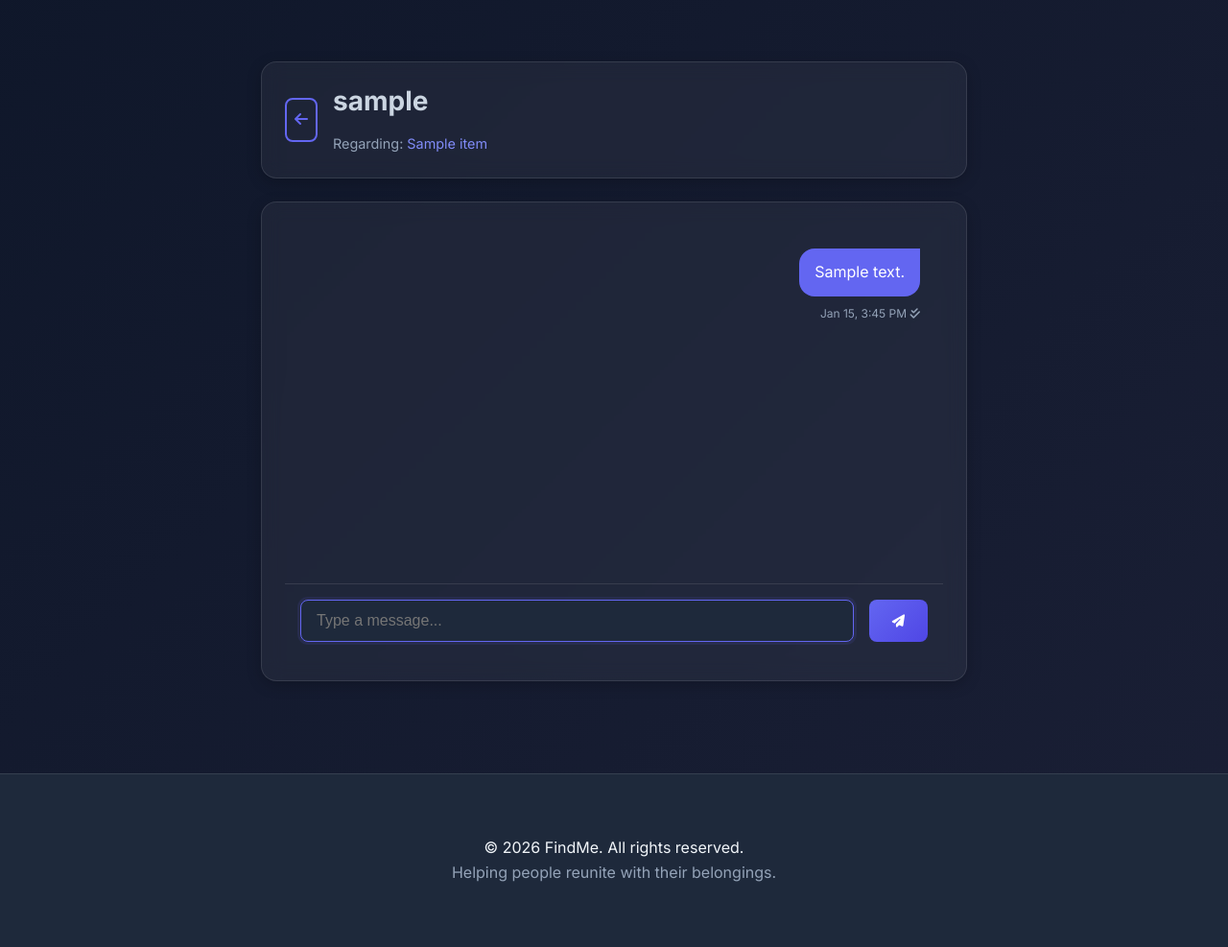
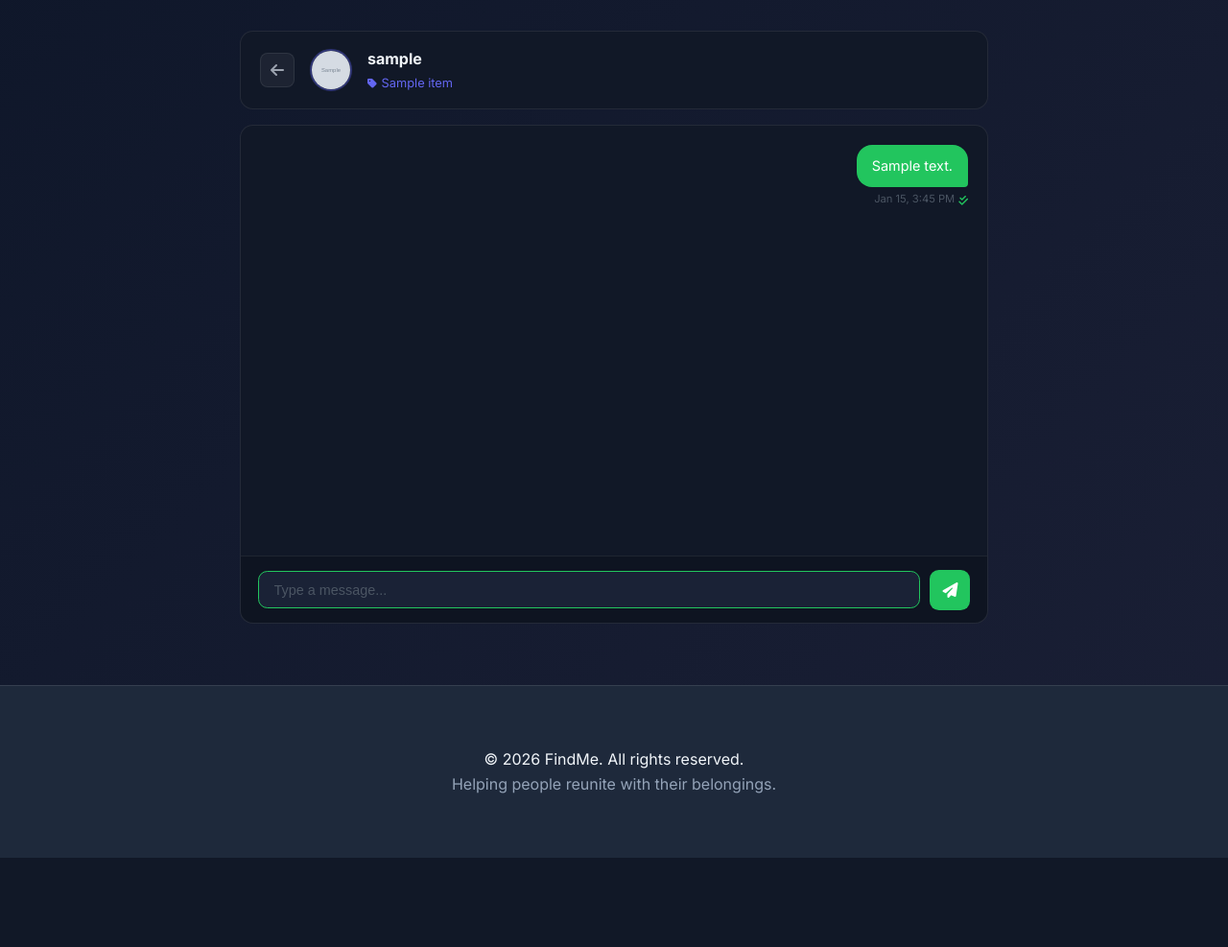
Before and after one commit to Rahul-Sherchan/FindMe--Lost-and-Found-App, a Django app: page /messaging/1/ in a window 1280 px wide. Shown: the part 78-1065 px from the top of the page at 96% size. After the commit the page ends 972 px from the top, so only its background shows below. Run offline with Django 5.2, Linux system fonts and the light colour scheme; a user stored in the database is signed in; tables that the repository leaves empty hold one stand-in row (values such as "Sample post"); grey boxes marked "Sample" are stand-in pictures; data that the repository does not hold is empty; some libraries are stand-ins or nearby versions.

Commit message:
feat: modernize messaging interface with improved chat bubble styling

```diff
--- a/templates/messaging/conversation_detail.html
+++ b/templates/messaging/conversation_detail.html
@@ -1,115 +1,236 @@
 {% extends 'base.html' %}
 
-{% block title %}Chat with {{ other_user.username }} - FindMe{% endblock %}
+{% block title %}Chat with {{ other_user.username }} — FindMe{% endblock %}
+
+{% block extra_css %}
+<style>
+  .chat-page {
+    max-width: 820px;
+    margin: 2rem auto;
+    padding: 0 1.25rem;
+    display: flex;
+    flex-direction: column;
+    gap: 1rem;
+  }
+
+  /* ── Header ── */
+  .chat-header {
+    background: #111827;
+    border: 1px solid rgba(255,255,255,0.08);
+    border-radius: 0.85rem;
+    padding: 1rem 1.25rem;
+    display: flex;
+    align-items: center;
+    gap: 1rem;
+  }
+
+  .chat-back-btn {
+    display: flex; align-items: center; justify-content: center;
+    width: 36px; height: 36px; border-radius: 0.5rem;
+    background: rgba(255,255,255,0.05); border: 1px solid rgba(255,255,255,0.08);
+    color: #9CA3AF; text-decoration: none; flex-shrink: 0;
+    transition: all 0.2s;
+  }
+  .chat-back-btn:hover { background: rgba(255,255,255,0.1); color: #E5E7EB; }
+
+  .chat-avatar {
+    width: 44px; height: 44px; border-radius: 50%;
+    object-fit: cover; flex-shrink: 0;
+    border: 2px solid rgba(99,102,241,0.4);
+  }
+  .chat-avatar-placeholder {
+    width: 44px; height: 44px; border-radius: 50%; flex-shrink: 0;
+    background: rgba(99,102,241,0.15); border: 2px solid rgba(99,102,241,0.3);
+    display: flex; align-items: center; justify-content: center;
+    font-size: 1.1rem; color: #818cf8;
+  }
+
+  .chat-info { flex: 1; min-width: 0; }
+  .chat-username { font-size: 1rem; font-weight: 700; color: #f1f5f9; margin: 0 0 0.15rem; }
+  .chat-item-ref {
+    font-size: 0.8rem; color: #6366f1; display: flex; align-items: center; gap: 0.3rem;
+    text-decoration: none;
+  }
+  .chat-item-ref:hover { color: #818cf8; }
+
+  /* ── Messages box ── */
+  .chat-box {
+    background: #111827;
+    border: 1px solid rgba(255,255,255,0.08);
+    border-radius: 0.85rem;
+    overflow: hidden;
+    display: flex;
+    flex-direction: column;
+    height: 520px;
+  }
+
+  .messages-area {
+    flex: 1;
+    overflow-y: auto;
+    padding: 1.25rem;
+    display: flex;
+    flex-direction: column;
+    gap: 0.75rem;
+    scrollbar-width: thin;
+    scrollbar-color: rgba(255,255,255,0.1) transparent;
+  }
+
+  .messages-area::-webkit-scrollbar { width: 4px; }
+  .messages-area::-webkit-scrollbar-track { background: transparent; }
+  .messages-area::-webkit-scrollbar-thumb { background: rgba(255,255,255,0.1); border-radius: 4px; }
+
+  /* Message rows */
+  .msg-row { display: flex; flex-direction: column; max-width: 72%; }
+  .msg-row.sent   { align-self: flex-end; align-items: flex-end; }
+  .msg-row.received { align-self: flex-start; align-items: flex-start; }
+
+  .msg-bubble {
+    padding: 0.7rem 1rem;
+    border-radius: 1rem;
+    font-size: 0.9rem;
+    line-height: 1.5;
+    word-break: break-word;
+  }
+  .msg-bubble.sent {
+    background: #22C55E;
+    color: #fff;
+    border-bottom-right-radius: 0.25rem;
+  }
+  .msg-bubble.received {
+    background: #1A2236;
+    color: #E5E7EB;
+    border: 1px solid rgba(255,255,255,0.08);
+    border-bottom-left-radius: 0.25rem;
+  }
+
+  .msg-time {
+    font-size: 0.7rem;
+    color: #4B5563;
+    margin-top: 0.25rem;
+    display: flex;
+    align-items: center;
+    gap: 0.25rem;
+  }
+  .msg-time .fa-check-double { color: #22C55E; }
+
+  /* Empty state */
+  .chat-empty {
+    flex: 1; display: flex; flex-direction: column;
+    align-items: center; justify-content: center;
+    color: #374151; text-align: center; gap: 0.5rem;
+  }
+  .chat-empty i { font-size: 2.5rem; }
+  .chat-empty p { font-size: 0.9rem; margin: 0; }
+
+  /* ── Input area ── */
+  .chat-input-bar {
+    border-top: 1px solid rgba(255,255,255,0.07);
+    padding: 0.85rem 1.1rem;
+    background: rgba(0,0,0,0.15);
+  }
+  .chat-input-form { display: flex; gap: 0.65rem; align-items: center; }
+
+  .chat-input-field {
+    flex: 1;
+    background: #1A2236;
+    border: 1px solid rgba(255,255,255,0.09);
+    border-radius: 0.6rem;
+    padding: 0.65rem 1rem;
+    color: #E5E7EB;
+    font-size: 0.9rem;
+    outline: none;
+    transition: border-color 0.2s;
+  }
+  .chat-input-field:focus { border-color: #22C55E; }
+  .chat-input-field::placeholder { color: #4B5563; }
+
+  .chat-send-btn {
+    width: 42px; height: 42px; border-radius: 0.6rem;
+    background: #22C55E; border: none; color: #fff;
+    font-size: 1rem; cursor: pointer; flex-shrink: 0;
+    display: flex; align-items: center; justify-content: center;
+    transition: background 0.2s, transform 0.15s;
+  }
+  .chat-send-btn:hover { background: #16A34A; transform: scale(1.05); }
+</style>
+{% endblock %}
 
 {% block content %}
-<div class="container" style="max-width: 800px; margin-top: 2rem;">
-    <!-- Conversation Header -->
-    <div class="card mb-3">
-        <div class="card-body">
-            <div style="display: flex; justify-content: space-between; align-items: center;">
-                <div style="display: flex; align-items: center;">
-                    <a href="{% url 'messaging:conversation_list' %}" class="btn btn-outline"
-                        style="margin-right: 1rem; padding: 0.5rem;">
+<div class="chat-page">
+
+  <!-- Header -->
+  <div class="chat-header">
+    <a href="{% url 'messaging:conversation_list' %}" class="chat-back-btn">
       <i class="fas fa-arrow-left"></i>
     </a>
-                    <div>
-                        <h3>{{ other_user.username }}</h3>
-                        <p class="text-muted mb-0" style="font-size: 0.9rem;">
+
+    {% if other_user.profile_picture %}
+      <img src="{{ other_user.profile_picture.url }}" alt="{{ other_user.username }}" class="chat-avatar">
+    {% else %}
+      <div class="chat-avatar-placeholder"><i class="fas fa-user"></i></div>
+    {% endif %}
+
+    <div class="chat-info">
+      <p class="chat-username">{{ other_user.username }}</p>
       {% if conversation.item %}
-                            Regarding: <a href="{% url 'items:item_detail' conversation.item.pk %}">{{ conversation.item.title }}</a>
+        <a href="{% url 'items:item_detail' conversation.item.pk %}" class="chat-item-ref">
+          <i class="fas fa-tag" style="font-size:0.7rem;"></i> {{ conversation.item.title }}
+        </a>
       {% else %}
-                            Regarding: Admin / User Support Channel
+        <span class="chat-item-ref">Support Channel</span>
       {% endif %}
-                        </p>
-                    </div>
-                </div>
-            </div>
     </div>
   </div>
 
-    <!-- Messages Area -->
-    <div class="card" style="height: 500px; display: flex; flex-direction: column;">
-        <div class="card-body" style="flex: 1; overflow-y: auto; padding: 1.5rem;" id="message-container">
+  <!-- Chat Box -->
+  <div class="chat-box">
+    <div class="messages-area" id="message-container">
       {% for message in chat_messages %}
-            <div class="message-row {% if message.sender == user %}sent{% else %}received{% endif %}">
-                <div class="message-bubble {% if message.sender == user %}sent{% else %}received{% endif %}">
+      <div class="msg-row {% if message.sender == user %}sent{% else %}received{% endif %}">
+        <div class="msg-bubble {% if message.sender == user %}sent{% else %}received{% endif %}">
           {{ message.content }}
         </div>
-                <small class="text-muted mt-1" style="font-size: 0.75rem;">
+        <div class="msg-time">
           {{ message.created_at|date:"M d, g:i A" }}
           {% if message.sender == user %}
             {% if message.is_read %}
-                    <i class="fas fa-check-double text-success"></i>
+              <i class="fas fa-check-double"></i>
             {% else %}
-                    <i class="fas fa-check"></i>
+              <i class="fas fa-check" style="color:#4B5563;"></i>
             {% endif %}
           {% endif %}
-                </small>
+        </div>
       </div>
       {% empty %}
-            <div class="text-center mt-5">
-                <p class="text-muted">Start the conversation!</p>
+      <div class="chat-empty">
+        <i class="fas fa-comments"></i>
+        <p style="color:#374151; font-weight:600;">No messages yet</p>
+        <p style="color:#4B5563;">Send a message to start the conversation!</p>
       </div>
       {% endfor %}
     </div>
 
-        <!-- Message Input -->
-        <div class="card-footer" style="padding: 1rem; border-top: 1px solid var(--glass-border);">
-            <form method="post" style="display: flex; gap: 1rem;">
+    <!-- Input -->
+    <div class="chat-input-bar">
+      <form method="post" class="chat-input-form">
         {% csrf_token %}
-                <input type="text" name="content" class="form-control" placeholder="Type a message..." required
-                    autocomplete="off">
-                <button type="submit" class="btn btn-primary">
+        <input type="text" name="content" class="chat-input-field"
+               placeholder="Type a message..." required autocomplete="off" id="chat-input">
+        <button type="submit" class="chat-send-btn" title="Send">
           <i class="fas fa-paper-plane"></i>
         </button>
       </form>
     </div>
   </div>
+
 </div>
 
-<style>
-    .message-row {
-        display: flex;
-        flex-direction: column;
-        margin-bottom: 1rem;
-    }
-
-    .message-row.sent {
-        align-items: flex-end;
-    }
-
-    .message-row.received {
-        align-items: flex-start;
-    }
-
-    .message-bubble {
-        max-width: 70%;
-        padding: 0.75rem 1rem;
-        border-radius: 1rem;
-    }
-
-    .message-bubble.sent {
-        background: var(--primary);
-        color: white;
-        border-top-right-radius: 0;
-    }
-
-    .message-bubble.received {
-        background: var(--bg-secondary);
-        color: var(--text-primary);
-        border-top-left-radius: 0;
-    }
-</style>
-
 <script>
-    // Scroll to bottom of message container
-    window.onload = function () {
-        var container = document.getElementById("message-container");
-        container.scrollTop = container.scrollHeight;
-
-        // Focus input
-        document.querySelector('input[name="content"]').focus();
-    }
+  (function() {
+    var container = document.getElementById('message-container');
+    if (container) container.scrollTop = container.scrollHeight;
+    var input = document.getElementById('chat-input');
+    if (input) input.focus();
+  })();
 </script>
 {% endblock %}
```
Lines whose indentation alone changed are shown as unchanged.
